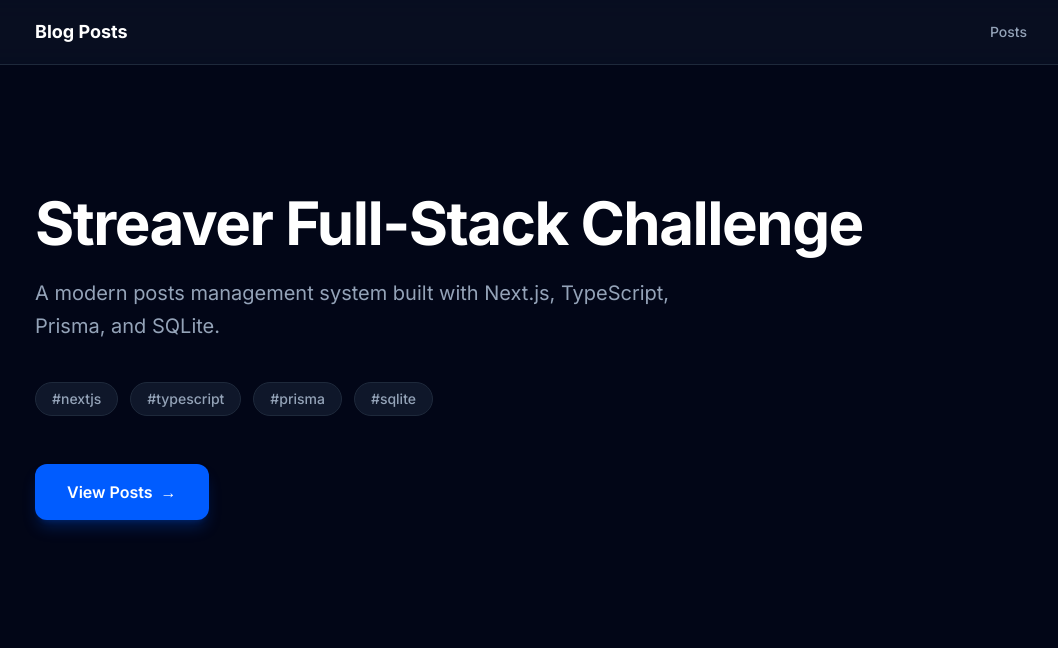
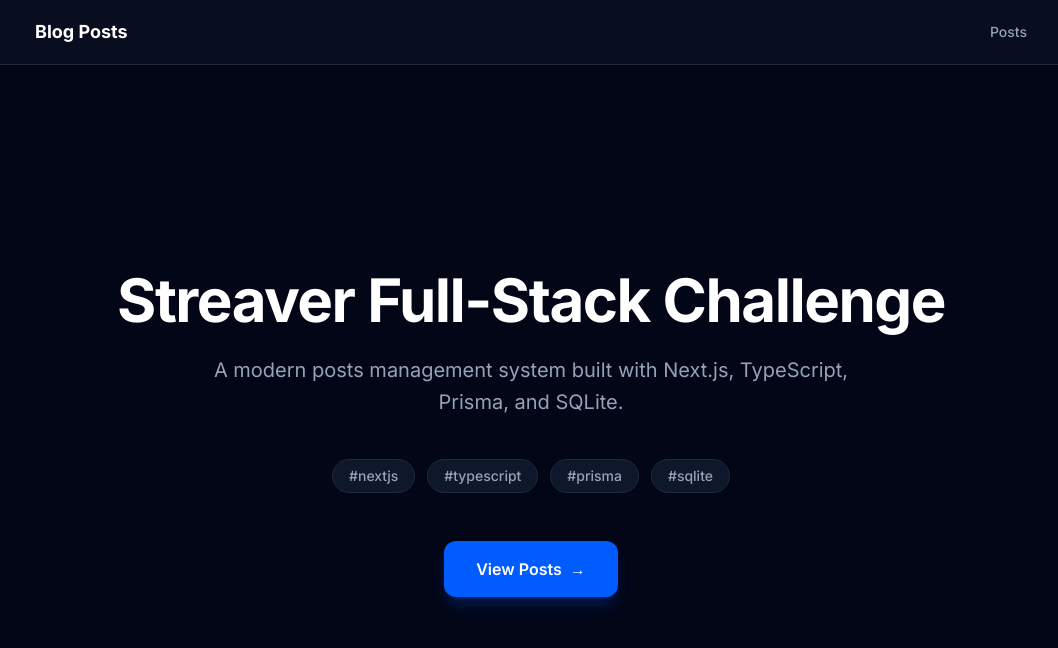
Before and after one commit to martinrios-dev/streaver-fullstack-challenge, a Next.js app: page / in a window 1280 px wide. Shown: the top 648 px of the page, without its empty margins (109-1167 px from the left). Built offline with nearby package versions, Linux system fonts and the light colour scheme.

Commit message:
feat: enhance HomePage layout and improve ConfirmDialog accessibility

```diff
--- a/src/app/page.tsx
+++ b/src/app/page.tsx
@@ -2,17 +2,17 @@
 
 export default function HomePage() {
   return (
-    <div className="py-20">
-      <div className="max-w-4xl">
+    <div className="min-h-[80vh] flex items-center justify-center py-20">
+      <div className="max-w-4xl mx-auto text-center">
         <h1 className="text-5xl sm:text-6xl font-bold text-white mb-6 tracking-tight">
           Streaver Full-Stack Challenge
         </h1>
 
-        <p className="text-xl text-slate-400 mb-10 leading-relaxed max-w-2xl">
+        <p className="text-xl text-slate-400 mb-10 leading-relaxed max-w-2xl mx-auto">
           A modern posts management system built with Next.js, TypeScript, Prisma, and SQLite.
         </p>
 
-        <div className="flex flex-wrap gap-3 mb-12">
+        <div className="flex flex-wrap gap-3 mb-12 justify-center">
           {['nextjs', 'typescript', 'prisma', 'sqlite'].map((tag) => (
             <span
               key={tag}
--- a/src/app/posts/page.tsx
+++ b/src/app/posts/page.tsx
@@ -1,6 +1,6 @@
 'use client'
 
-import { useState, useEffect } from 'react'
+import { useState, useEffect, useCallback } from 'react'
 import PostCard from '../../components/posts/PostCard'
 import ConfirmDialog from '../../components/ui/ConfirmDialog'
 
@@ -67,6 +67,9 @@
 
   // Load from cache
   const loadFromCache = (userId?: string): { data: Post[]; isStale: boolean } | null => {
+    // Only access localStorage on the client
+    if (typeof window === 'undefined') return null
+
     try {
       const cached = localStorage.getItem(CACHE_KEY)
       if (!cached) return null
@@ -85,6 +88,9 @@
 
   // Save to cache
   const saveToCache = (data: Post[], userId?: string) => {
+    // Only access localStorage on the client
+    if (typeof window === 'undefined') return
+
     try {
       const cacheData: CacheData = {
         data,
@@ -98,7 +104,7 @@
   }
 
   // Fetch posts from API
-  const fetchPosts = async (userId?: string, isBackgroundRefresh = false) => {
+  const fetchPosts = useCallback(async (userId?: string, isBackgroundRefresh = false) => {
     if (!isBackgroundRefresh) {
       setLoading(true)
       setError(null)
@@ -133,7 +139,7 @@
         setLoading(false)
       }
     }
-  }
+  }, [])
 
   // Initial fetch with cache
   useEffect(() => {
@@ -155,7 +161,7 @@
       // No cache, normal fetch
       fetchPosts()
     }
-  }, [])
+  }, [fetchPosts])
 
   const handleApplyFilter = () => {
     // If filter is empty, behave like Clear
--- a/src/components/ui/ConfirmDialog.tsx
+++ b/src/components/ui/ConfirmDialog.tsx
@@ -9,7 +9,7 @@
   confirmText?: string
   cancelText?: string
   onConfirm: () => void
-  onCancel: () => void
+  onCancel?: () => void
   loading?: boolean
 }
 
@@ -33,9 +33,11 @@
       // Save currently focused element
       previouslyFocusedElement.current = document.activeElement as HTMLElement
 
-      // Focus cancel button
+      // Focus cancel button if available, otherwise focus confirm button
       if (cancelButtonRef.current) {
         cancelButtonRef.current.focus()
+      } else if (confirmButtonRef.current) {
+        confirmButtonRef.current.focus()
       }
     } else {
       // Restore focus when dialog closes
@@ -60,7 +62,7 @@
   // Handle ESC key to close dialog
   useEffect(() => {
     const handleEscape = (e: KeyboardEvent) => {
-      if (e.key === 'Escape' && open && !loading) {
+      if (e.key === 'Escape' && open && !loading && onCancel) {
         onCancel()
       }
     }
@@ -75,6 +77,13 @@
 
       const cancelButton = cancelButtonRef.current
       const confirmButton = confirmButtonRef.current
+
+      // If only one button exists, keep focus on it
+      if (!cancelButton && confirmButton) {
+        e.preventDefault()
+        confirmButton.focus()
+        return
+      }
 
       if (!cancelButton || !confirmButton) return
 
@@ -112,7 +121,7 @@
       {/* Backdrop */}
       <div
         className="fixed inset-0 bg-black bg-opacity-50 transition-opacity"
-        onClick={loading ? undefined : onCancel}
+        onClick={loading || !onCancel ? undefined : onCancel}
       />
 
       {/* Dialog Container */}
@@ -161,6 +170,7 @@
 
           {/* Actions */}
           <div className="bg-slate-950/50 px-6 py-4 rounded-b-2xl flex justify-end gap-3 border-t border-slate-800">
+            {cancelText && onCancel && (
               <button
                 type="button"
                 ref={cancelButtonRef}
@@ -170,6 +180,7 @@
               >
                 {cancelText}
               </button>
+            )}
             <button
               type="button"
               onClick={onConfirm}
```
Lines whose indentation alone changed are shown as unchanged.
